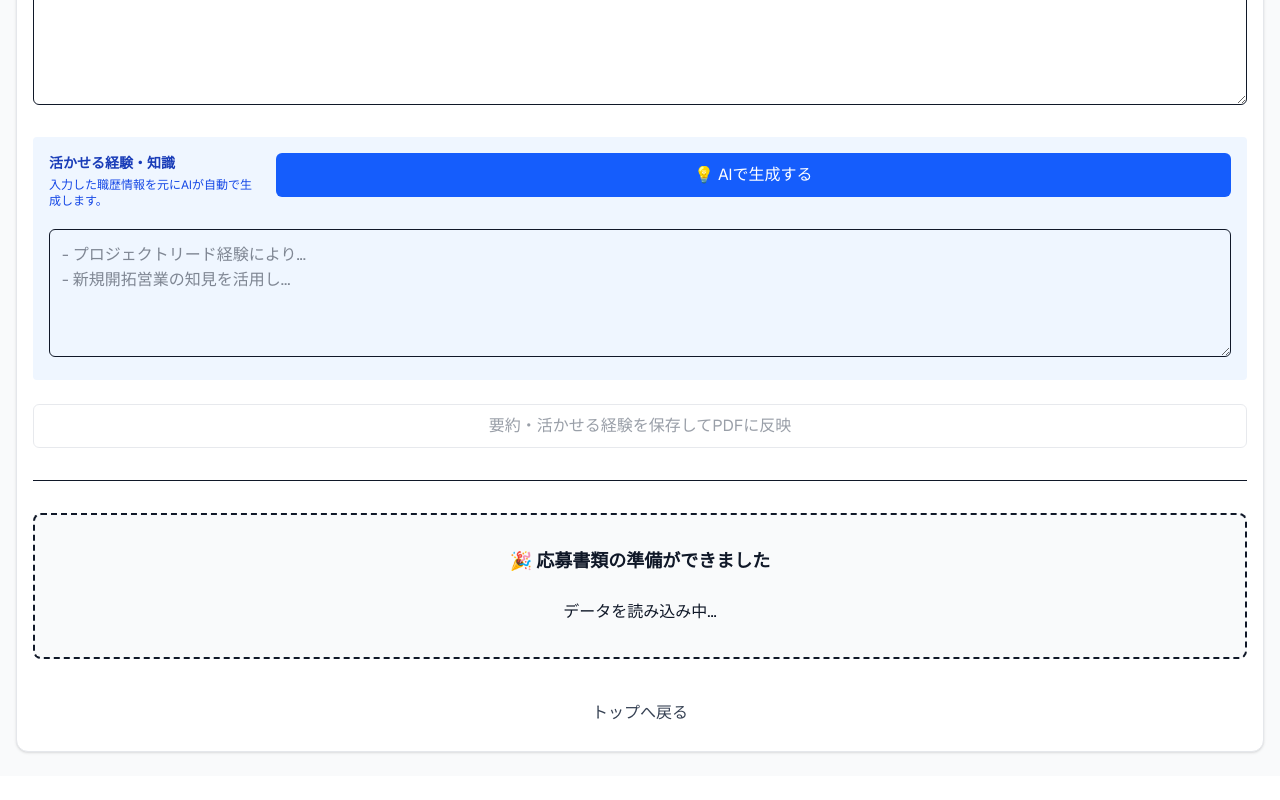
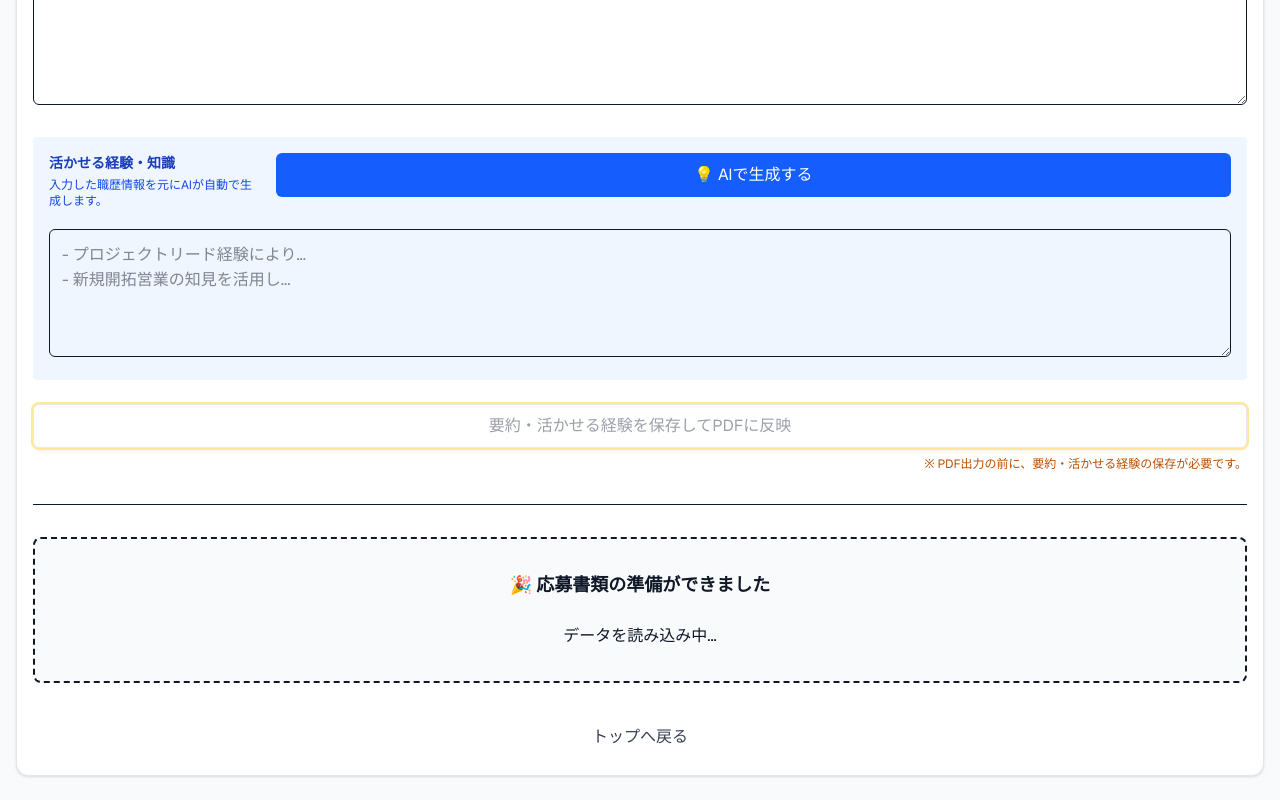
Before and after one commit to ANOSkdy/resume_aidesu, a Next.js app: page /cv/3 in a window 1280 px wide. Shown: the part 602-1402 px from the top of the page. Before the commit the page ends 1378 px from the top, so only its background shows below. Built offline with nearby package versions, Linux system fonts and the light colour scheme.

Commit message:
Require explicit CV3 save click before enabling PDF buttons

```diff
--- a/app/cv/3/page.tsx
+++ b/app/cv/3/page.tsx
@@ -107,6 +107,7 @@ export default function CVStep3() {
   const [transferableSkills, setTransferableSkills] = useState('');
   const [savedSummary, setSavedSummary] = useState('');
   const [savedTransferableSkills, setSavedTransferableSkills] = useState('');
+  const [isSummarySavedForPdf, setIsSummarySavedForPdf] = useState(false);
   const [fullData, setFullData] = useState<any>(null);
   const [loadingAI, setLoadingAI] = useState(false);
   const [loadingExperienceAI, setLoadingExperienceAI] = useState(false);
@@ -139,6 +140,7 @@ export default function CVStep3() {
 
   const hasUnsavedChanges =
     summary !== savedSummary || transferableSkills !== savedTransferableSkills;
+  const requiresSaveBeforePdf = !isSummarySavedForPdf || hasUnsavedChanges;
 
   const handleProfilePhotoUpload = async (
     event: React.ChangeEvent<HTMLInputElement>,
@@ -315,6 +317,7 @@ export default function CVStep3() {
       );
       setSavedSummary(summary);
       setSavedTransferableSkills(transferableSkills);
+      setIsSummarySavedForPdf(true);
       alert('保存しました！下のボタンからPDFをダウンロードできます。');
 
     } catch (error) {
@@ -423,14 +426,14 @@ export default function CVStep3() {
             onClick={onSaveSummary}
             disabled={!summary && !transferableSkills}
             className={
-              hasUnsavedChanges
+              requiresSaveBeforePdf
                 ? 'border-amber-400 bg-amber-50 text-amber-900 shadow-md ring-2 ring-amber-300 animate-pulse hover:bg-amber-100'
                 : undefined
             }
           >
             要約・活かせる経験を保存してPDFに反映
           </Button>
-          {hasUnsavedChanges ? (
+          {requiresSaveBeforePdf ? (
             <p className="mt-2 text-xs text-amber-700">
               ※ PDF出力の前に、要約・活かせる経験の保存が必要です。
             </p>
@@ -446,11 +449,11 @@ export default function CVStep3() {
           <div className="flex flex-col sm:flex-row gap-4 justify-center items-center">
             <div className="text-center">
               <p className="text-xs text-gray-500 mb-2">JIS規格フォーマット</p>
-              <PDFTrigger data={fullData} disabled={hasUnsavedChanges} />
+              <PDFTrigger data={fullData} disabled={requiresSaveBeforePdf} />
             </div>
             <div className="text-center">
               <p className="text-xs text-gray-500 mb-2">標準ビジネスフォーマット</p>
-              <JobHistoryTrigger data={fullData} disabled={hasUnsavedChanges} />
+              <JobHistoryTrigger data={fullData} disabled={requiresSaveBeforePdf} />
             </div>
           </div>
         ) : (
```
